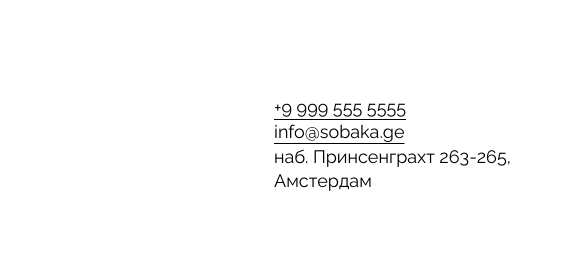
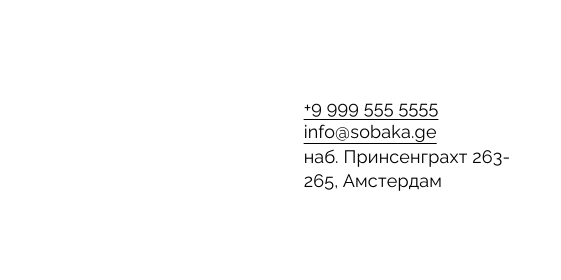
Before and after one commit to YoursImagination/ono-tebe-nado-ad, a plain HTML site: page index.html in a window 1280 px wide. Shown: the top 280 px of the page, 719-1280 px from the left. Drawn offline with Linux system fonts and the light colour scheme.

Commit message:
Сделан style.css с нуля, добавлена шапка, обложка, лоты, "Об аукционе" и подвал проекта. Добавлена куча классов, ведущая к стилям...Работал с Intellij IDEA, так как VS Code у меня барахлит.

```diff
--- a/styles/style.css
+++ b/styles/style.css
@@ -360,11 +360,13 @@
 }
 
 .address {
-    max-width: 238px;
-    font-weight: 400;
+    padding-left: 185px;
     font-size: 18px;
+    line-height: 24.3px;
+    letter-spacing: 0.18px;
+    font-family: "Raleway", sans-serif;
+    list-style-type: none;
     font-style: normal;
-    line-height: 24.3px;
 }
 
 .bet-button {
```
